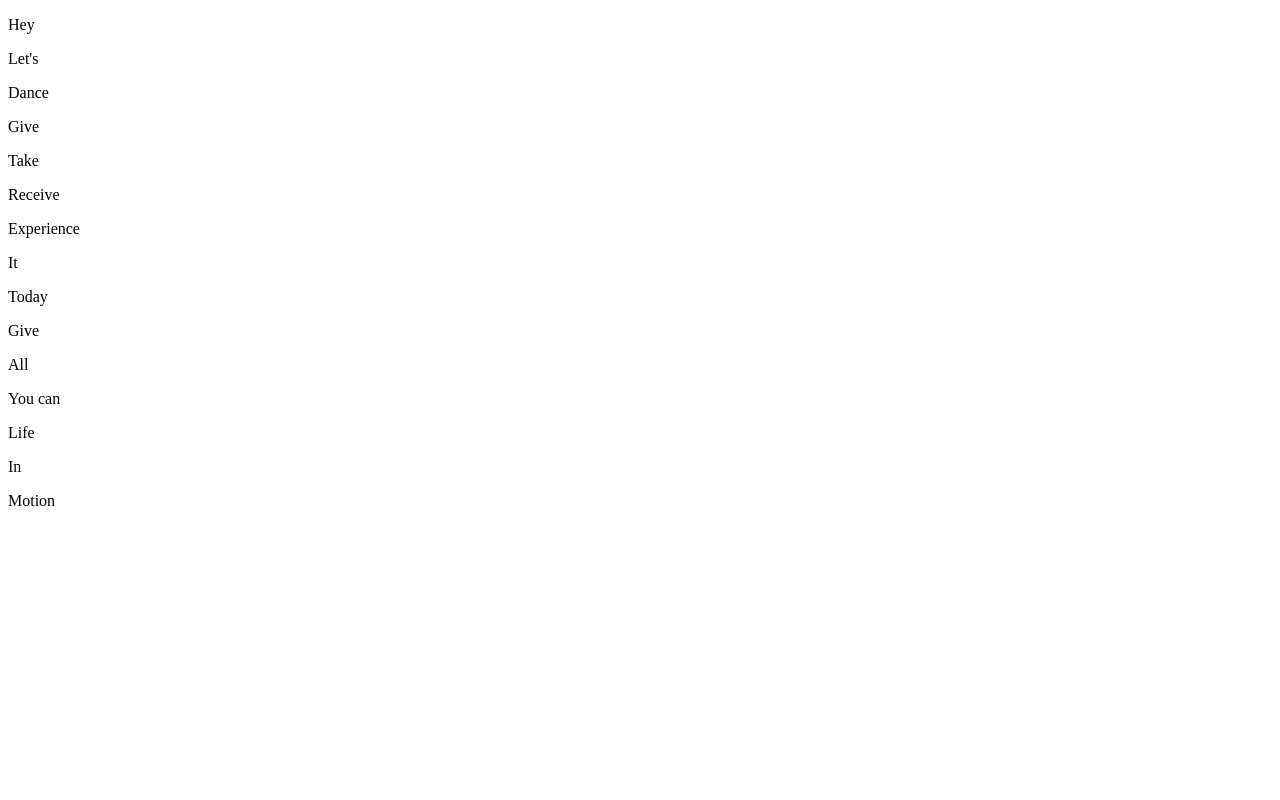
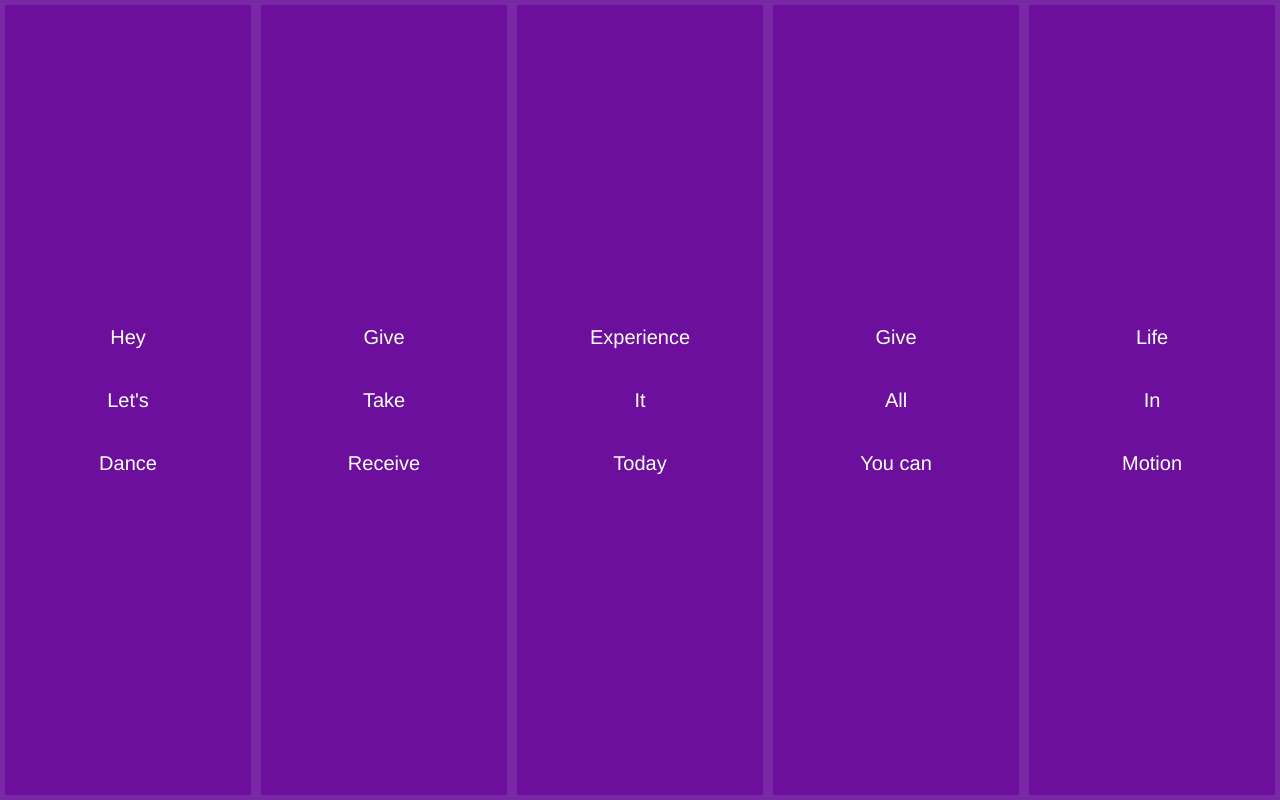
Before and after one commit to isaac613/flex-gallery, a plain HTML site: page index.html in a window 1280 px wide. Drawn offline with Linux system fonts and the light colour scheme.

Commit message:
added panels

```diff
--- a/index.html
+++ b/index.html
@@ -10,6 +10,7 @@
       rel="stylesheet"
       type="text/css"
     />
+    <link rel="stylesheet" href="style.css" />
   </head>
   <body>
     <div class="panels">
@@ -39,5 +40,6 @@
         <p>Motion</p>
       </div>
     </div>
+    <script src="script.js"></script>
   </body>
 </html>
--- a/style.css
+++ b/style.css
@@ -0,0 +1,40 @@
+html {
+  box-sizing: border-box;
+  background: #ffc600;
+  font-family: "helvetica neue";
+  font-size: 20px;
+  font-weight: 200;
+}
+
+body {
+  margin: 0;
+}
+
+*,
+*:before,
+*:after {
+  box-sizing: inherit;
+}
+
+.panels {
+  min-height: 100vh;
+  overflow: hidden;
+  display: flex;
+}
+
+.panel {
+  background: #6b0f9c;
+  box-shadow: inset 0 0 0 5px rgba(255, 255, 255, 0.1);
+  color: white;
+  text-align: center;
+  align-items: center;
+  transition: font-size 0.7s cubic-bezier(0.61, -0.19, 0.7, -0.11),
+    flex 0.7s cubic-bezier(0.61, -0.19, 0.7, -0.11), background 0.2s;
+  font-size: 20px;
+  background-size: cover;
+  background-position: center;
+  flex: 1;
+  justify-content: center;
+  display: flex;
+  flex-direction: column;
+}
```
